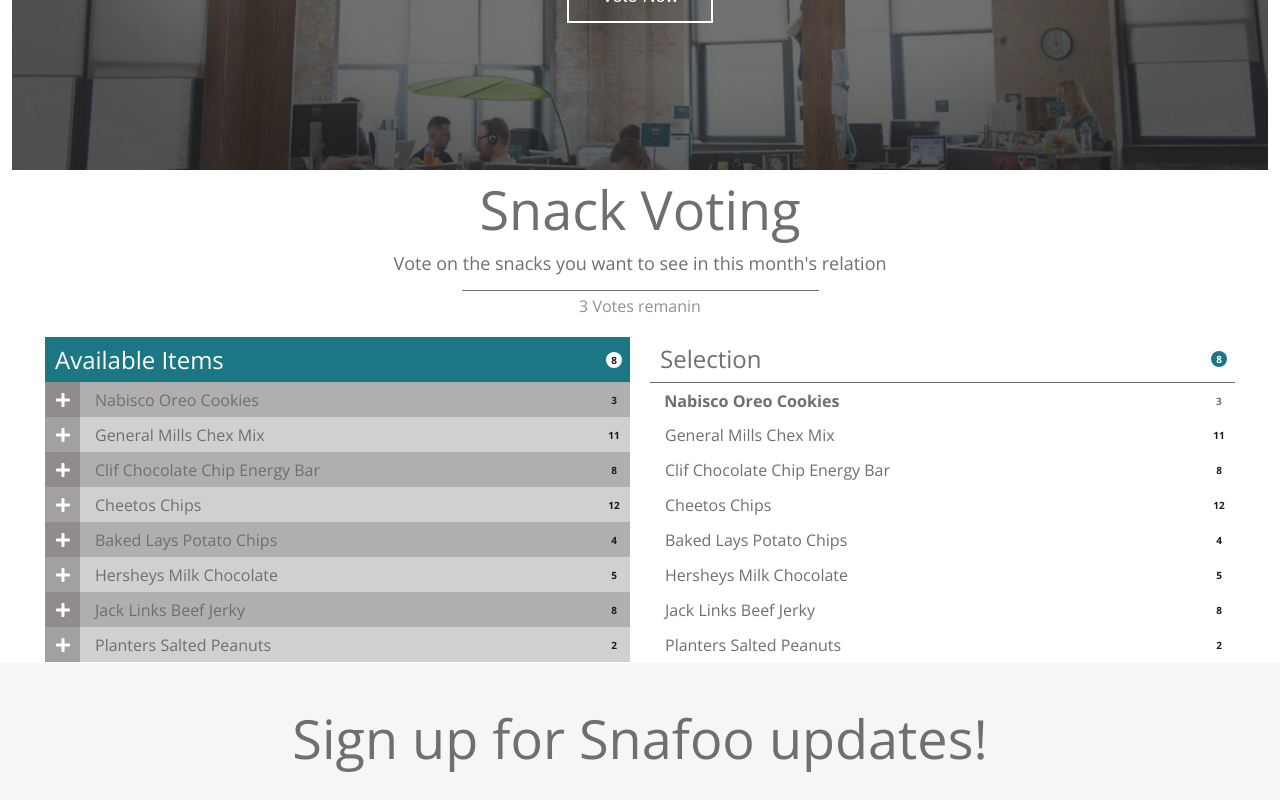
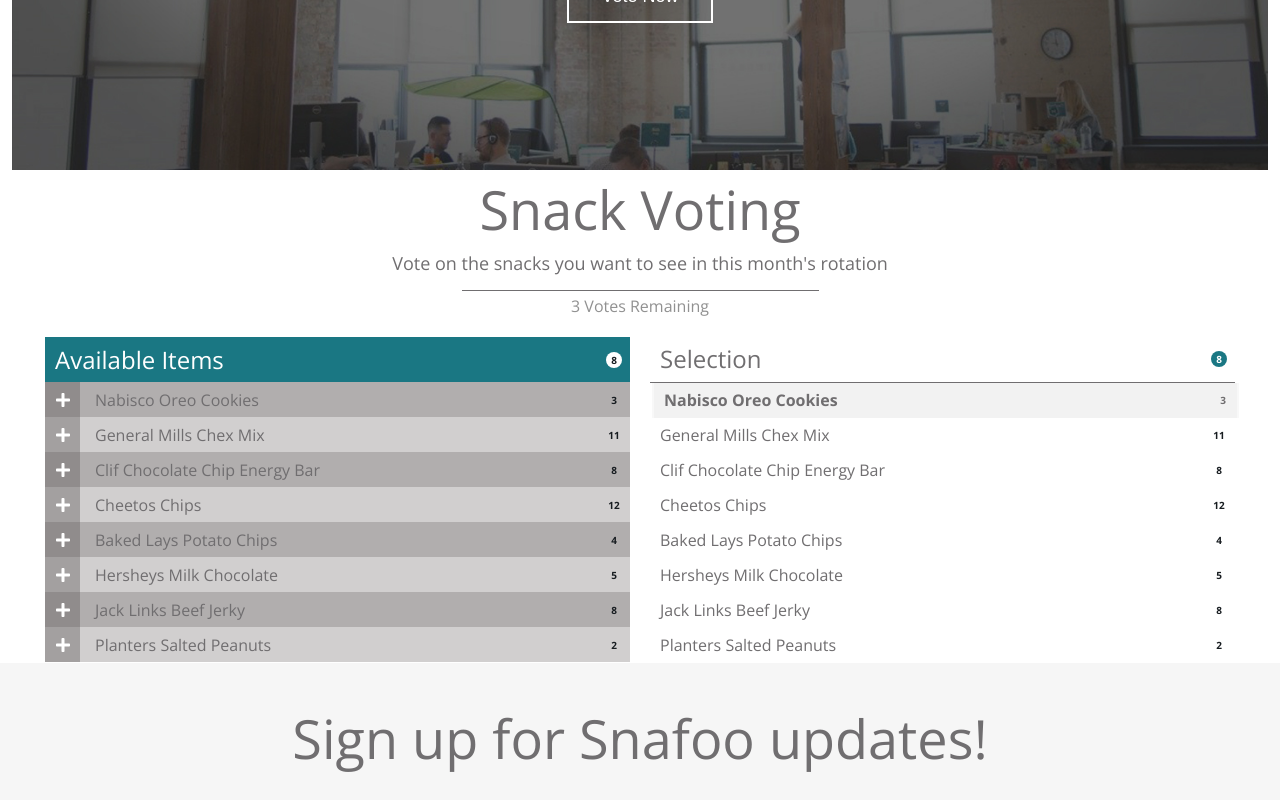
Before and after one commit to emLuc86dev/snack-food-demo, a React (Create React App) app: page /register in a window 1280 px wide. In both pictures the pointer is over the element 942 px from the left and 938 px from the top of the page. Shown: the part 538-1338 px from the top of the page. Built offline with nearby package versions, Linux system fonts and the light colour scheme.

Commit message:
adding another animation to SnackVoting table

```diff
--- a/src/components/SnackVoting.css
+++ b/src/components/SnackVoting.css
@@ -110,23 +110,27 @@
 .snak-voting .snack-tb-item.selection {
   background: transparent;
 }
+.snak-voting .snack-tb-item.selection:hover {
+  background:rgba(187, 181, 181, 0.1);
+
+}
 
 .snak-voting .snack-tb-item:hover {
-  transform: scale(1.01);
+  /* transform: scale(1.01); */
+  transform: translateX(2px);
   transition: transform 300ms ease;
+  cursor: pointer;
 }
 
-.snak-voting .snack-tb-item:hover h6,
-.snak-voting .snack-tb-item:hover span {
-  color: #ffffff;
-  font-weight: bold;
-  transform: scale(1.01);
-}
 
 .snak-voting .snack-tb-item:hover h6,
 .snak-voting .snack-tb-item:hover span {
   color: #706e70;
+  /* color: #1d181d; */
+  font-weight: bold;
 }
+
+
 
 .snak-voting .snack_plus_icon {
   display: flex;
@@ -137,6 +141,15 @@
   height: 100%;
   background: rgba(102, 98, 98, 0.6);
 }
+.sanck_svg.fa-plus {
+  transform: rotate(0);
+  transition: transform 300ms cubic-bezier(0.8, 0.03, 0.7, 1.07);
+}
+.snak-voting .snack-tb-item:hover .sanck_svg.fa-plus {
+  transform: rotate(180deg);
+  transition: transform 300ms cubic-bezier(0.8, 0.03, 0.7, 1.07);
+}
+
 
 .snack-tb-item:nth-child(even) {
   background: rgba(102, 98, 98, 0.3);
@@ -144,6 +157,9 @@
 
 .snak-voting h6.snack-avilable-item {
   margin-left: 15px;
+}
+.snak-voting h6.snack-avilable-item.selection {
+  margin-left: 10px;
 }
 
 .snak-voting .snack-tb-item.snack_name {
--- a/src/components/SnackVoting.tsx
+++ b/src/components/SnackVoting.tsx
@@ -17,10 +17,10 @@
     <div className="snak-voting">
       <h2 className="hdg hdg_2 mix-hdg_dark snack">Snack Voting</h2>
       <h4 className="hdg hdg_4 mix-hdg_dark snack">
-        Vote on the snacks you want to see in this month's relation
+      Vote on the snacks you want to see in this month's rotation
       </h4>
       <div className="snack-info">
-        <span className="assideText snack">3 Votes remanin</span>
+        <span className="assideText snack">3 Votes Remaining</span>
       </div>
       <div className="snack-content-items">
         {/* avilable items here */}
@@ -35,7 +35,7 @@
           {itemsList.map((item) => (
             <div className="snack-tb-item" key={item.name}>
               <div className="snack-tb-item snack_plus_icon">
-                <FaPlus height={"100%"} fill={"#ffffff"} />
+                <FaPlus className="sanck_svg fa-plus" height={"100%"} fill={"#ffffff"} />
               </div>
               <div className="snack-tb-item snack_name">
                 <h6 className="hdg hdg_6 mix-hdg_dark snack-avilable-item">
```
